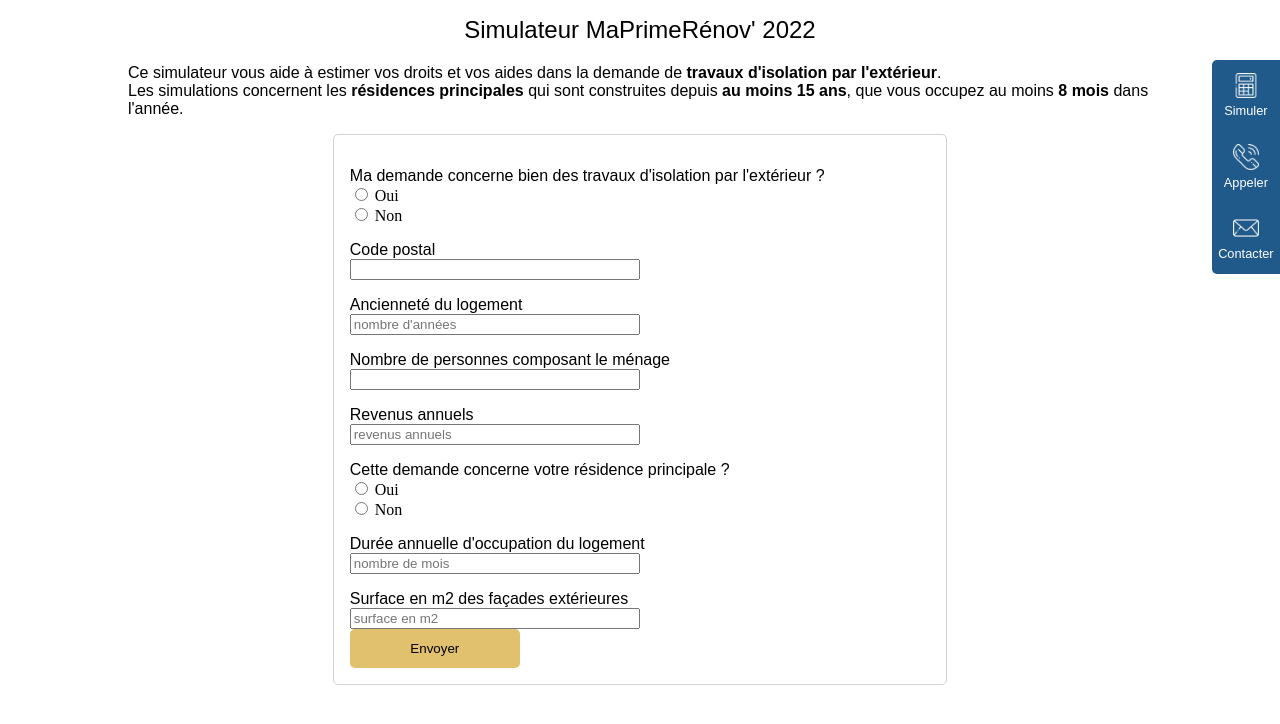
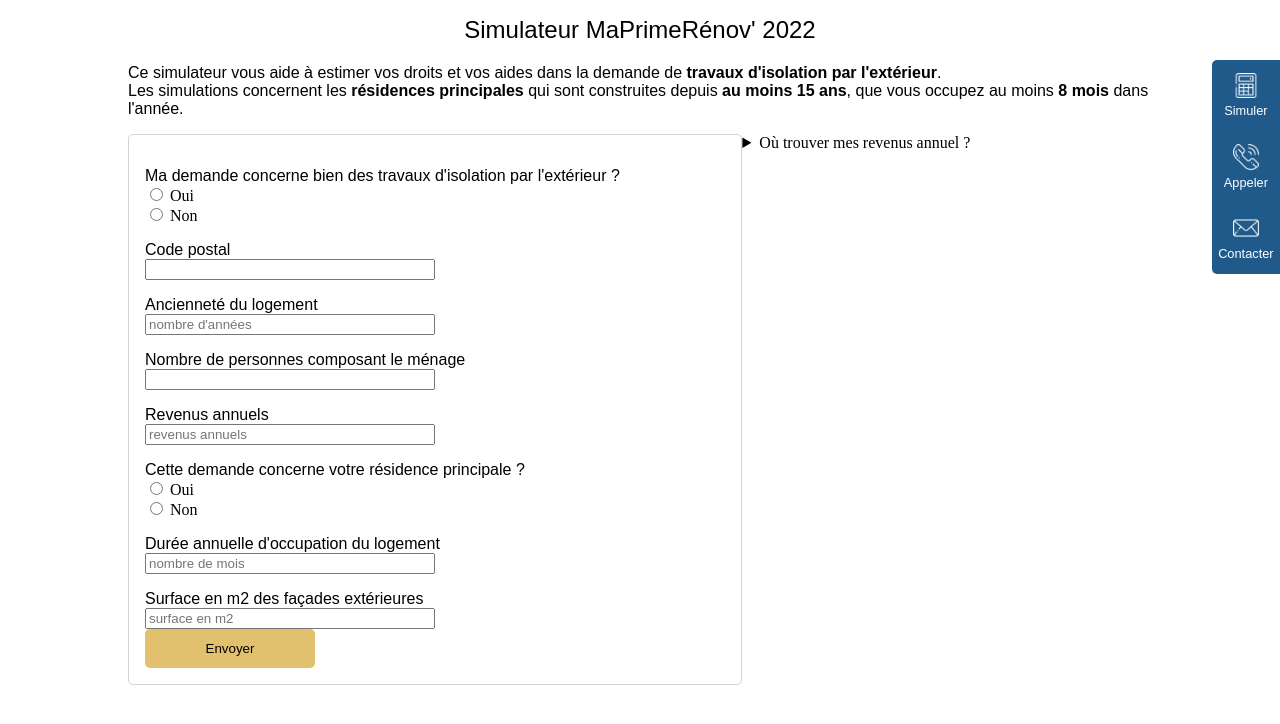
Before and after one commit to ozymedia/finay, a Jekyll site: the page built from simulateur-aide.html, in a window 1280 px wide and 900 px high, scrolled down 418 px, cut to the strip 126-850 px from the top of the window. Built offline with Jekyll 4.4.1, drawn with Linux system fonts in a browser that asks for light colours; some web fonts are replaced.

Commit message:
change css

```diff
--- a/_sass/form.scss
+++ b/_sass/form.scss
@@ -59,6 +59,8 @@
     //border: none !important;
     //border-color: transparent;
 }
+#simulateur {
+  display: flex;
   #simulateur-prime-renov {
     display: flex;
     flex-direction: column;
@@ -82,3 +84,7 @@
       }
     }
   }
+  .faq {
+    width: 40%;
+  }
+}
--- a/simulateur-aide.html
+++ b/simulateur-aide.html
@@ -9,6 +9,7 @@
   <p>Ce simulateur vous aide à estimer vos droits et vos aides dans la demande de <strong>travaux d'isolation par l'extérieur</strong>.<br>
     Les simulations concernent les <b>résidences principales</b> qui sont construites depuis <b>au moins 15 ans</b>, que vous occupez au moins <b>8 mois</b> dans l'année.
   </p>
+  <div id="simulateur">
     <form action="" id="simulateur-prime-renov">
       <div>
         <p>Ma demande concerne bien des travaux d'isolation par l'extérieur ?</p>
@@ -22,7 +23,7 @@
         </label>
       </div>
       <div>
-      <p>Code postal
+        <p>Code postal</p>
         <label id="zipcode">
           <input id="zip" type="text" name="zip" pattern="[0-9]{5}" maxlength="5" minlength="5">
         </label>
@@ -73,6 +74,14 @@
       </div>
   </form>
 
+  <div class="faq">
+    <details>
+      <summary>Où trouver mes revenus annuel ?</summary>
+        Something small enough to escape casual notice.
+    </details>
+  </div>
+</div>
+
 <div id="results" class="inside">
   <p id="color"></p>
   <p id="aides"></p>
```
Lines whose indentation alone changed are shown as unchanged.
